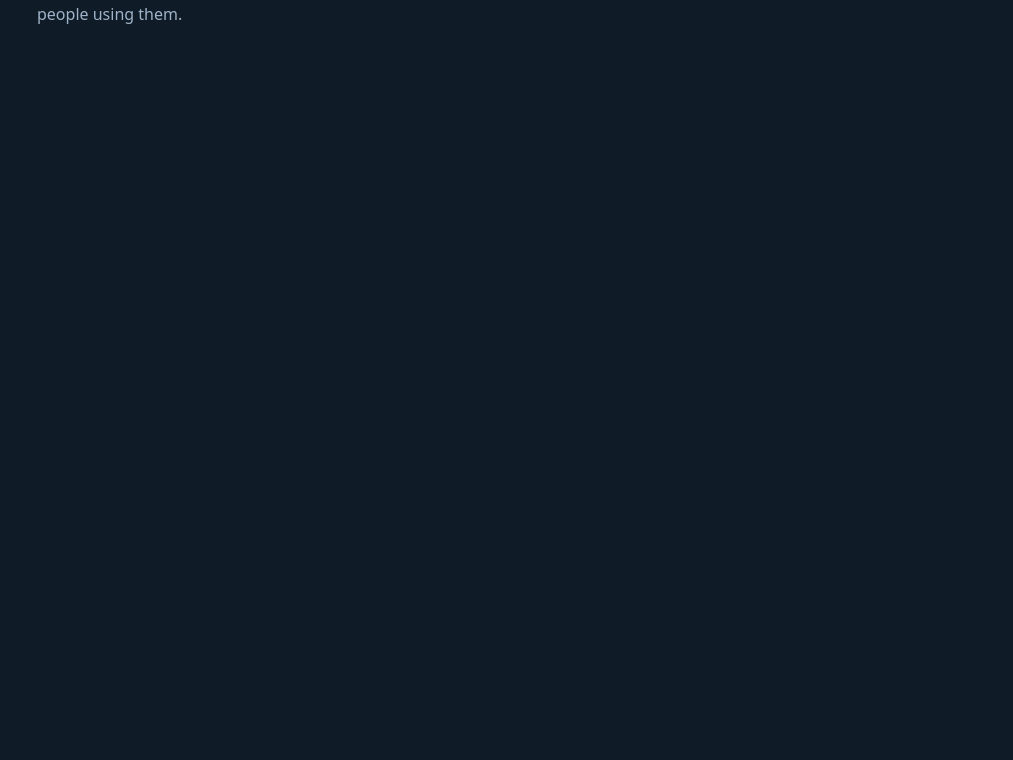
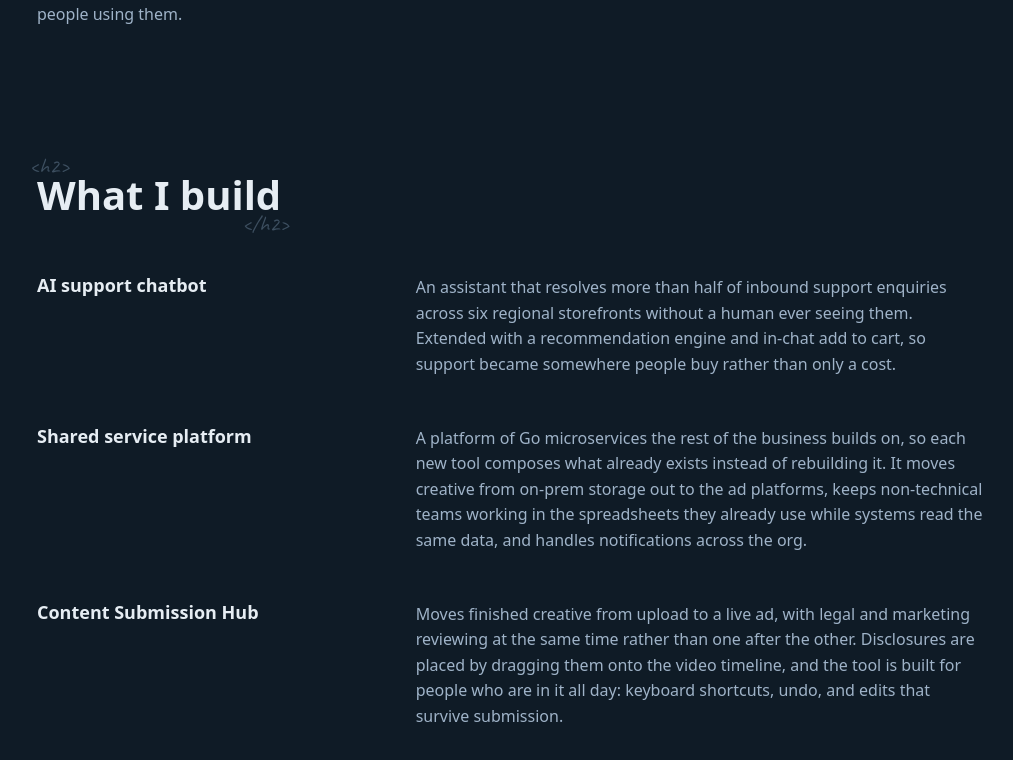
Before and after one commit to jeffreygaggino/jeffreygaggino.github.io, a React (Vite) app: page / in a window 1280 px wide. Shown: the part 991-1751 px from the top of the page, without its empty margins (83-1096 px from the left). Before the commit the page ends 1162 px from the top, so only its background shows below. Built offline with nearby package versions, Linux system fonts and the light colour scheme.

Commit message:
[u] work

```diff
--- a/src/App.tsx
+++ b/src/App.tsx
@@ -1,6 +1,7 @@
 import { SiteHeader } from "./components/SiteHeader";
 import { About } from "./sections/about/About";
 import { Hero } from "./sections/hero/Hero";
+import { Work } from "./sections/work/Work";
 import { ThemeProvider } from "./theme/ThemeProvider";
 
 export default function App() {
@@ -10,6 +11,7 @@ export default function App() {
 			<main>
 				<Hero />
 				<About />
+				<Work />
 			</main>
 		</ThemeProvider>
 	);
--- /dev/null
+++ b/src/sections/work/Work.module.css
@@ -0,0 +1,54 @@
+.work {
+	max-width: 68rem;
+	margin-block: var(--section-gap);
+	margin-inline: auto;
+	padding-inline: 1.5rem;
+	display: grid;
+	row-gap: 2.5rem;
+}
+
+@media (min-width: 52rem) {
+	.work {
+		row-gap: 3.5rem;
+	}
+}
+
+.heading {
+	font-size: clamp(1.75rem, 4vw, 2.5rem);
+	margin: 0;
+}
+
+.projects {
+	display: grid;
+	row-gap: 2.5rem;
+}
+
+@media (min-width: 52rem) {
+	.projects {
+		row-gap: 3rem;
+	}
+}
+
+.project {
+	display: grid;
+	row-gap: 0.5rem;
+}
+
+@media (min-width: 52rem) {
+	.project {
+		grid-template-columns: 1fr 2fr;
+		column-gap: 3rem;
+		align-items: start;
+	}
+}
+
+.name {
+	font-size: 1.125rem;
+	margin: 0;
+	color: var(--text);
+}
+
+.body {
+	margin: 0;
+	max-width: 62ch;
+}
--- /dev/null
+++ b/src/sections/work/Work.tsx
@@ -0,0 +1,22 @@
+import { CodeTag } from "../../components/CodeTag";
+import text from "../../styles/text.module.css";
+import styles from "./Work.module.css";
+import { workContent } from "./workContent";
+
+export function Work() {
+	return (
+		<section id="work" className={styles.work}>
+			<h2 className={styles.heading}>
+				<CodeTag tag="h2">{workContent.heading}</CodeTag>
+			</h2>
+			<div className={styles.projects}>
+				{workContent.projects.map((project) => (
+					<article key={project.name} className={styles.project}>
+						<h3 className={styles.name}>{project.name}</h3>
+						<p className={`${styles.body} ${text.bodyText}`}>{project.body}</p>
+					</article>
+				))}
+			</div>
+		</section>
+	);
+}
--- /dev/null
+++ b/src/sections/work/workContent.ts
@@ -0,0 +1,17 @@
+export const workContent = {
+	heading: "What I build",
+	projects: [
+		{
+			name: "AI support chatbot",
+			body: "An assistant that resolves more than half of inbound support enquiries across six regional storefronts without a human ever seeing them. Extended with a recommendation engine and in-chat add to cart, so support became somewhere people buy rather than only a cost.",
+		},
+		{
+			name: "Shared service platform",
+			body: "A platform of Go microservices the rest of the business builds on, so each new tool composes what already exists instead of rebuilding it. It moves creative from on-prem storage out to the ad platforms, keeps non-technical teams working in the spreadsheets they already use while systems read the same data, and handles notifications across the org.",
+		},
+		{
+			name: "Content Submission Hub",
+			body: "Moves finished creative from upload to a live ad, with legal and marketing reviewing at the same time rather than one after the other. Disclosures are placed by dragging them onto the video timeline, and the tool is built for people who are in it all day: keyboard shortcuts, undo, and edits that survive submission.",
+		},
+	],
+} as const;
```
Also changed, not shown: 1 other file (tests, documents, lock files or other folders).
